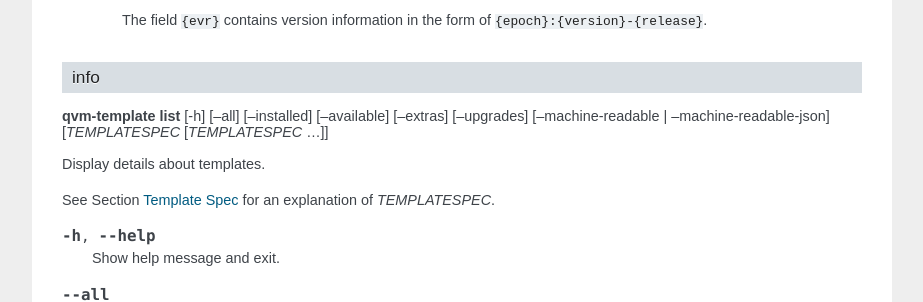
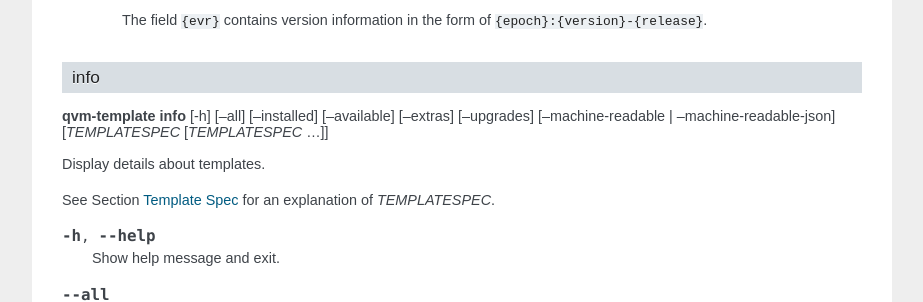
Before and after one commit to QubesOS/qubes-core-admin-client, a Sphinx documentation site: the page built from doc/manpages/qvm-template.rst, in a window 1280 px wide and 900 px high, scrolled down 3897 px. Shown: the part 152-454 px from the top of the window, without its empty margins (198-1121 px from the left). Built offline with Sphinx 7.4.7, drawn with Linux system fonts in a browser that asks for light colours; the version number could not be read and is left out.

Commit message:
Fix mistake in man qvm-template: use info instead of list

```diff
--- a/doc/manpages/qvm-template.rst
+++ b/doc/manpages/qvm-template.rst
@@ -264,7 +264,7 @@
 info
 ^^^^
 
-| :command:`qvm-template list` [-h] [--all] [--installed] [--available] [--extras] [--upgrades] [--machine-readable | --machine-readable-json] [*TEMPLATESPEC* [*TEMPLATESPEC* ...]]
+| :command:`qvm-template info` [-h] [--all] [--installed] [--available] [--extras] [--upgrades] [--machine-readable | --machine-readable-json] [*TEMPLATESPEC* [*TEMPLATESPEC* ...]]
 
 Display details about templates.
 
```
